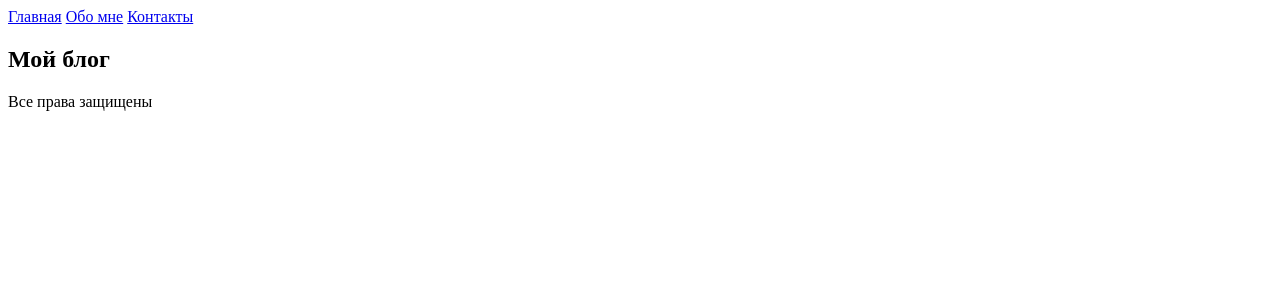
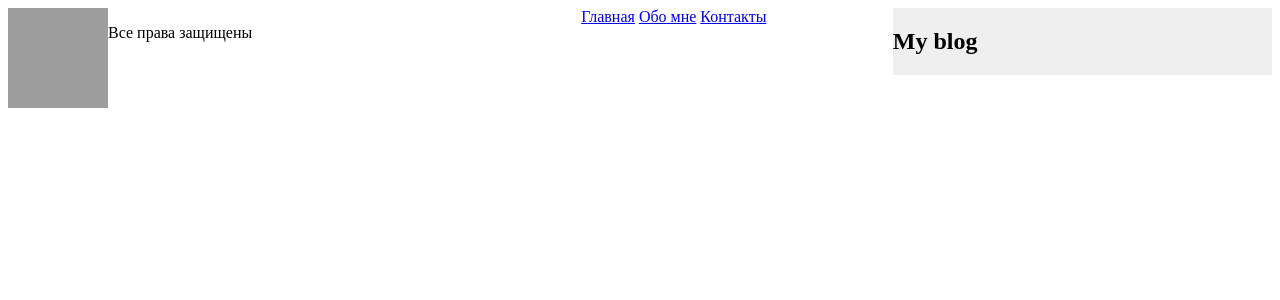
Before and after one commit to KarelinIvan/mysite, a Django app: page / in a window 1280 px wide. Shown: the top 300 px of the page. Run offline with Django 5.2, Linux system fonts and the light colour scheme; data that the repository does not hold is empty; grey boxes are pictures that could not be loaded.

Commit message:
16-й коммит, работа с шаблонами и CCS стилями страниц

```diff
--- /dev/null
+++ b/blog/static/css/blog.css
@@ -0,0 +1,19 @@
+.header-logo {
+    float: left;
+}
+
+.header-menu {
+    float: right;
+}
+
+.content {
+    float: left;
+    width: 60%;
+}
+
+.sidebar {
+    float: right;
+    width: 30%;
+    background: #efefef;
+    height: 100%;
+}
--- a/blog/templates/blog/base.html
+++ b/blog/templates/blog/base.html
@@ -1,3 +1,4 @@
+{% load static %}
 <!DOCTYPE html>
 <html lang="ru">
 <head>
@@ -5,13 +6,21 @@
     <meta http-equiv="X-UA-Compatible" content="IE=edge">
     <meta name="viewport" content="width=device-width, initial-scale=1.0">
     <title>Главная страница</title>
+    <link href="{% static "css/blog.css" %}" rel="stylesheet">
 </head>
 <body>
-    {% include 'blog/navbar.html' %}
+<section>
+    <div class="content">
+        {% include 'blog/navbar.html' %}
 
-    {% block content %}
-    {% endblock %}
+        {% block content %}
+        {% endblock %}
 
-    {% include 'blog/footer.html' %}
+        {% include 'blog/footer.html' %}
+    </div>
+    <div class="sidebar">
+        <h2>My blog</h2>
+    </div>
+</section>
 </body>
 </html>
--- a/blog/templates/blog/navbar.html
+++ b/blog/templates/blog/navbar.html
@@ -1,5 +1,8 @@
 <header>
-    <nav>
+    <div class="header-logo">
+        <img src="#" alt="Логотип" width="100" height="100">
+    </div>
+    <nav class="header-menu">
         <a href="{% url 'blog:post_list' %}">Главная</a>
         <a href="#">Обо мне</a>
         <a href="#">Контакты</a>
--- a/blog/templates/blog/post/post_detail.html
+++ b/blog/templates/blog/post/post_detail.html
@@ -5,7 +5,7 @@
 {% block content %}
     <h1>{{ post.title }}</h1>
     <p>
-        Опубликовано: {{ post.publish }} Автор: {{ post.author }}
+        Опубликовано: {{ post.publish }} Автор: {{ post.author }} Последнее изменение: {{ post.updated }}
     </p>
     {{ post.content|linebreaks }}
 {% endblock %}
--- a/blog/templates/blog/post/post_list.html
+++ b/blog/templates/blog/post/post_list.html
@@ -3,13 +3,12 @@
 
 {% block content %}
     <section>
-        <h1>Мой блог</h1>
         {% for post in posts %}
             <h2>
                 <a href="{% url 'blog:post_detail' post.id %}">{{ post.title }}</a>
             </h2>
             <p>
-                Опубликовано: {{ post.publish }} Автор: {{ post.author }}
+                Опубликовано: {{ post.publish }} Автор: {{ post.author }} Последнее изменение: {{ post.updated }}
             </p>
             {{ post.content|truncatewords:40|linebreaks }}
         {% endfor %}
--- a/config/settings.py
+++ b/config/settings.py
@@ -124,9 +124,9 @@ USE_TZ = True
 # https://docs.djangoproject.com/en/5.1/howto/static-files/
 
 STATIC_URL = 'static/'
-STATICFILES_DIRS = [
-    BASE_DIR / 'static',
-]
+# STATICFILES_DIRS = [
+#     BASE_DIR / 'static',
+# ]
 
 # Default primary key field type
 # https://docs.djangoproject.com/en/5.1/ref/settings/#default-auto-field
```
